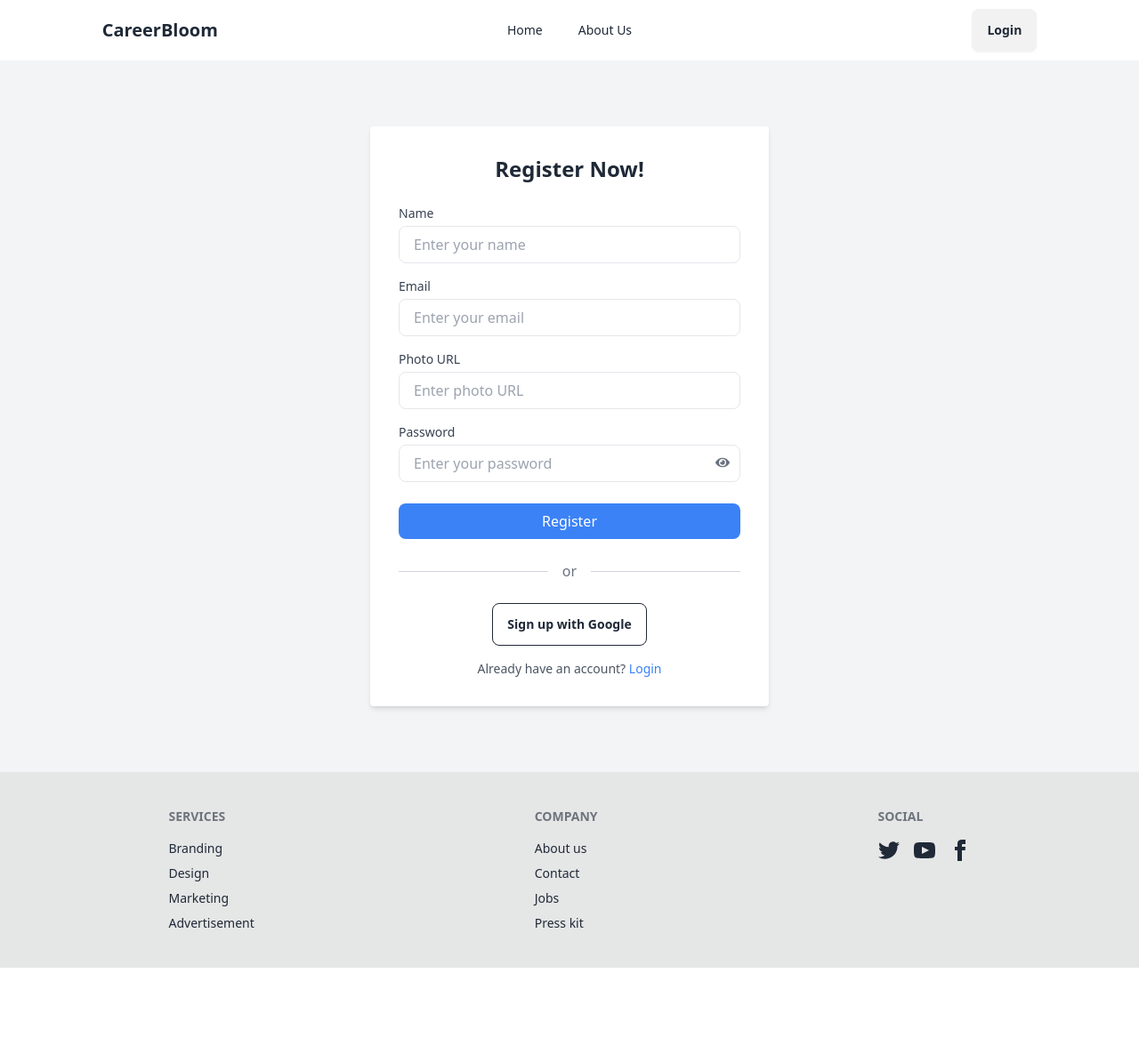
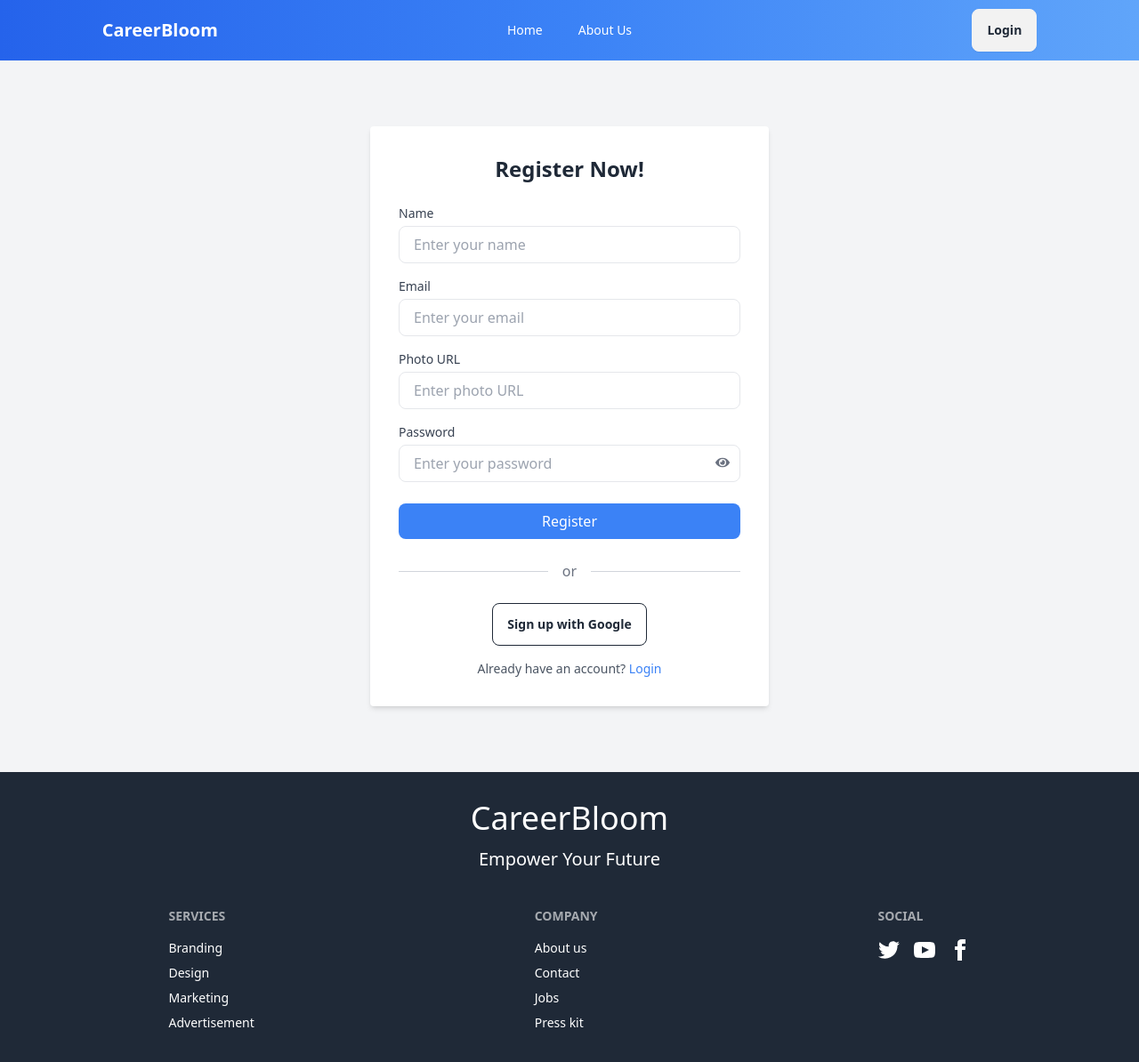
Before and after one commit to riyadhossain565/Career-Bloom, a React (Vite) app: page /register in a window 1280 px wide. Shown: the top 1194 px of the page at 89% size. Before the commit the page ends 1088 px from the top, so only its background shows below. Built offline with nearby package versions, Linux system fonts and the light colour scheme; no server answers.

Commit message:
change navbar design

```diff
--- a/index.html
+++ b/index.html
@@ -4,7 +4,7 @@
     <meta charset="UTF-8" />
     <link rel="icon" type="image/svg+xml" href="/vite.svg" />
     <meta name="viewport" content="width=device-width, initial-scale=1.0" />
-    <title>Vite + React</title>
+    <title>CareerBloom</title>
   </head>
   <body>
     <div id="root"></div>
--- a/src/Components/Footer.jsx
+++ b/src/Components/Footer.jsx
@@ -2,23 +2,28 @@ import React from "react";
 
 const Footer = () => {
   return (
-    <footer className="footer justify-around bg-base-300 text-base-content p-10">
+    <div className="bg-gray-800">
+      <h1 className="text-white text-4xl text-center pt-8">CareerBloom</h1>
+      <h3 className="text-white text-center text-xl pt-3">
+        Empower Your Future
+      </h3>
+      <footer className="footer justify-around  text-base-content p-10">
         <nav>
-        <h6 className="footer-title">Services</h6>
-        <a className="link link-hover">Branding</a>
-        <a className="link link-hover">Design</a>
-        <a className="link link-hover">Marketing</a>
-        <a className="link link-hover">Advertisement</a>
+          <h6 className="footer-title text-white">Services</h6>
+          <a className="link link-hover text-white">Branding</a>
+          <a className="link link-hover text-white">Design</a>
+          <a className="link link-hover text-white">Marketing</a>
+          <a className="link link-hover text-white">Advertisement</a>
         </nav>
         <nav>
-        <h6 className="footer-title">Company</h6>
-        <a className="link link-hover">About us</a>
-        <a className="link link-hover">Contact</a>
-        <a className="link link-hover">Jobs</a>
-        <a className="link link-hover">Press kit</a>
+          <h6 className="footer-title text-white">Company</h6>
+          <a className="link link-hover text-white">About us</a>
+          <a className="link link-hover text-white">Contact</a>
+          <a className="link link-hover text-white">Jobs</a>
+          <a className="link link-hover text-white">Press kit</a>
         </nav>
         <nav>
-        <h6 className="footer-title">Social</h6>
+          <h6 className="footer-title text-white">Social</h6>
           <div className="grid grid-flow-col gap-4">
             <a>
               <svg
@@ -26,7 +31,7 @@ const Footer = () => {
                 width="24"
                 height="24"
                 viewBox="0 0 24 24"
-              className="fill-current"
+                className="fill-current text-white"
               >
                 <path d="M24 4.557c-.883.392-1.832.656-2.828.775 1.017-.609 1.798-1.574 2.165-2.724-.951.564-2.005.974-3.127 1.195-.897-.957-2.178-1.555-3.594-1.555-3.179 0-5.515 2.966-4.797 6.045-4.091-.205-7.719-2.165-10.148-5.144-1.29 2.213-.669 5.108 1.523 6.574-.806-.026-1.566-.247-2.229-.616-.054 2.281 1.581 4.415 3.949 4.89-.693.188-1.452.232-2.224.084.626 1.956 2.444 3.379 4.6 3.419-2.07 1.623-4.678 2.348-7.29 2.04 2.179 1.397 4.768 2.212 7.548 2.212 9.142 0 14.307-7.721 13.995-14.646.962-.695 1.797-1.562 2.457-2.549z"></path>
               </svg>
@@ -37,7 +42,7 @@ const Footer = () => {
                 width="24"
                 height="24"
                 viewBox="0 0 24 24"
-              className="fill-current"
+                className="fill-current text-white"
               >
                 <path d="M19.615 3.184c-3.604-.246-11.631-.245-15.23 0-3.897.266-4.356 2.62-4.385 8.816.029 6.185.484 8.549 4.385 8.816 3.6.245 11.626.246 15.23 0 3.897-.266 4.356-2.62 4.385-8.816-.029-6.185-.484-8.549-4.385-8.816zm-10.615 12.816v-8l8 3.993-8 4.007z"></path>
               </svg>
@@ -48,7 +53,7 @@ const Footer = () => {
                 width="24"
                 height="24"
                 viewBox="0 0 24 24"
-              className="fill-current"
+                className="fill-current text-white"
               >
                 <path d="M9 8h-3v4h3v12h5v-12h3.642l.358-4h-4v-1.667c0-.955.192-1.333 1.115-1.333h2.885v-5h-3.808c-3.596 0-5.192 1.583-5.192 4.615v3.385z"></path>
               </svg>
@@ -56,6 +61,7 @@ const Footer = () => {
           </div>
         </nav>
       </footer>
+    </div>
   );
 };
 
--- a/src/Components/NavBar.jsx
+++ b/src/Components/NavBar.jsx
@@ -1,23 +1,53 @@
+import { useContext } from "react";
 import { Link, NavLink } from "react-router-dom";
+import { AuthContext } from "../Porvider/AuthProvider";
 
 const NavBar = () => {
+  const { user, signOutUser } = useContext(AuthContext);
+
+  const handleSignOut = () => {
+    signOutUser()
+      .then(() => {
+        console.log("User signed out successfully");
+      })
+      .catch((error) => {
+        console.log("ERROR:", error.message);
+      });
+  };
+
   const links = (
     <>
       <li>
-        <NavLink to="/">Home</NavLink>
+        <NavLink to="/" className="nav-link hover:underline">
+          Home
+        </NavLink>
       </li>
       <li>
-        <NavLink to="/about">About Us</NavLink>
+        <NavLink to="/about" className="nav-link hover:underline">
+          About Us
+        </NavLink>
       </li>
+      {user && (
+        <li>
+          <NavLink to="/profile" className="nav-link hover:underline">
+            My Profile
+          </NavLink>
+        </li>
+      )}
     </>
   );
 
   return (
-    <div className="w-5/6 mx-auto">
-      <div className="navbar bg-base-100">
+    <div className="w-5/6 mx-auto ">
+      <div className="navbar">
+        {/* Navbar Start */}
         <div className="navbar-start">
           <div className="dropdown">
-            <div tabIndex={0} role="button" className="btn btn-ghost lg:hidden">
+            <button
+              tabIndex={0}
+              className="btn btn-ghost lg:hidden"
+              aria-label="Menu"
+            >
               <svg
                 xmlns="http://www.w3.org/2000/svg"
                 className="h-5 w-5"
@@ -32,7 +62,7 @@ const NavBar = () => {
                   d="M4 6h16M4 12h8m-8 6h16"
                 />
               </svg>
-            </div>
+            </button>
             <ul
               tabIndex={0}
               className="menu menu-sm dropdown-content bg-base-100 rounded-box z-50 mt-3 w-52 p-2 shadow"
@@ -44,13 +74,26 @@ const NavBar = () => {
             CareerBloom
           </Link>
         </div>
+
+        {/* Navbar Center */}
         <div className="navbar-center hidden lg:flex">
           <ul className="menu menu-horizontal px-1 gap-2">{links}</ul>
         </div>
+
+        {/* Navbar End */}
         <div className="navbar-end">
-          <Link to="/login" className="btn">
-            Login
-          </Link>
+          {user ? (
+            <>
+              <span className="mr-3 rounded-full">{user.image}</span>
+              <button onClick={handleSignOut} className="btn">
+                Sign Out
+              </button>
+            </>
+          ) : (
+            <Link to="/login" className="btn">
+              Login
+            </Link>
+          )}
         </div>
       </div>
     </div>
--- a/src/Layout/MainLayout.jsx
+++ b/src/Layout/MainLayout.jsx
@@ -5,7 +5,7 @@ import Footer from "../Components/Footer";
 const MainLayout = () => {
   return (
     <div>
-      <div>
+      <div className="bg-gradient-to-r from-blue-600 via-blue-500 to-blue-400 shadow-lg text-white">
         <NavBar></NavBar>
       </div>
       <div>
--- a/src/pages/Profile.jsx
+++ b/src/pages/Profile.jsx
@@ -1,4 +1,5 @@
 import React from "react";
+import { Helmet } from "react-helmet";
 
 const Profile = () => {
   return (
@@ -6,6 +7,7 @@ const Profile = () => {
       <Helmet>
         <title>My Profile | CareerBloom</title>
       </Helmet>
+      ;
     </div>
   );
 };
--- a/src/routes/router.jsx
+++ b/src/routes/router.jsx
@@ -33,7 +33,11 @@ const router = createBrowserRouter([
       },
       {
         path: "/profile",
-        element: <Profile></Profile>,
+        element: (
+          <PrivateRoute>
+            <Profile></Profile>
+          </PrivateRoute>
+        ),
       },
       {
         path: "/details/:id",
```
Lines whose indentation alone changed are shown as unchanged.
